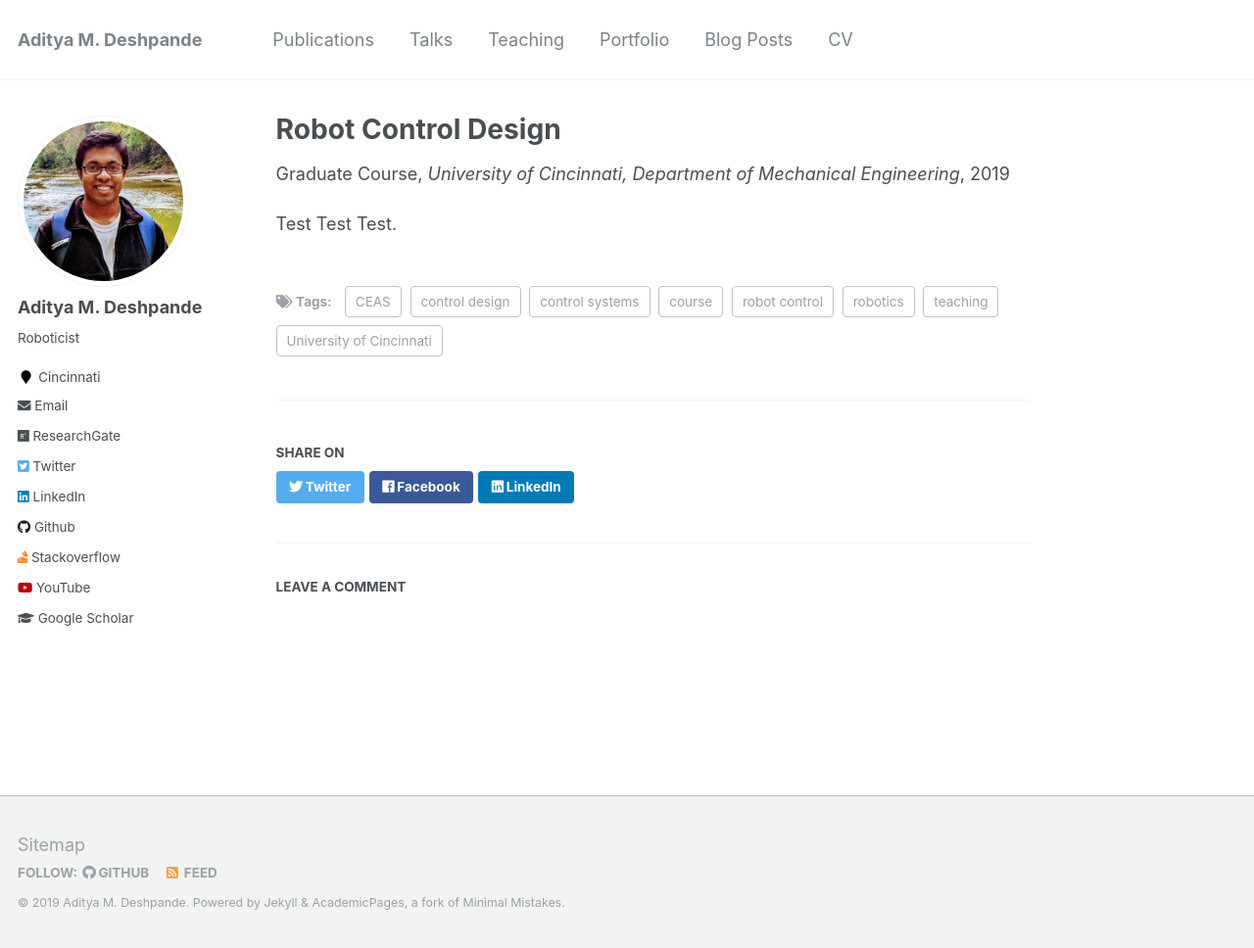
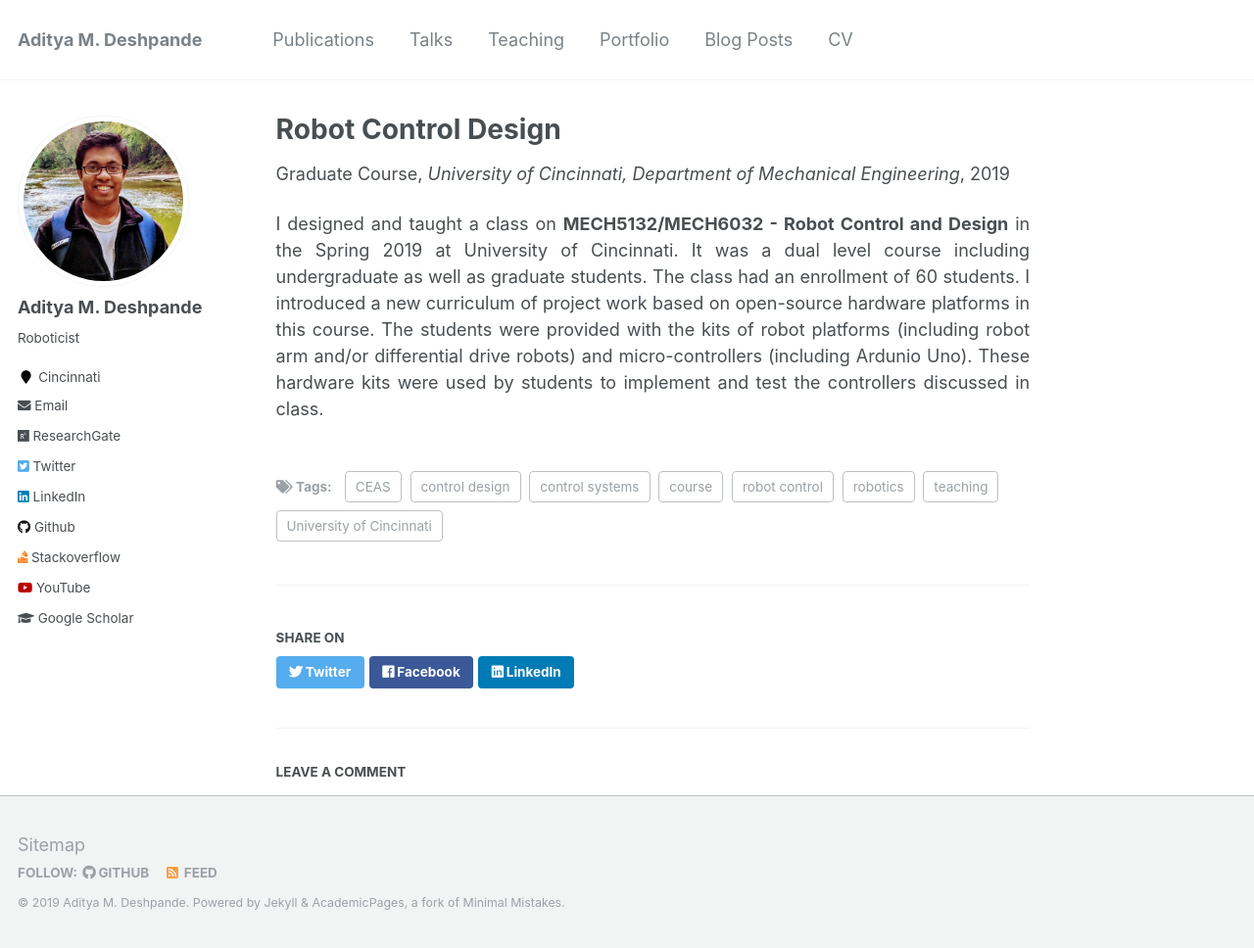
Before and after one commit to adipandas/adipandas.github.io, a Jekyll site: the page built from _teaching/2019-01-14-spring-teaching-1.md, in a window 1280 px wide and 968 px high. Shown: the whole window at 98% size. Built offline with Jekyll 4.4.1, drawn with Linux system fonts in a browser that asks for light colours; comment, search, counter and statistics services are not loaded.

Commit message:
Update 2019-01-14-spring-teaching-1.md

```diff
--- a/_teaching/2019-01-14-spring-teaching-1.md
+++ b/_teaching/2019-01-14-spring-teaching-1.md
@@ -20,4 +20,4 @@
   - CEAS
 ---
 
-Test Test Test.
+I designed and taught a class on <b>MECH5132/MECH6032 - Robot Control and Design</b> in the Spring 2019 at University of Cincinnati. It was a dual level course including undergraduate as well as graduate students. The class had an enrollment of 60 students. I introduced a new curriculum of project work based on open-source hardware platforms in this course. The students were provided with the kits of robot platforms (including robot arm and/or differential drive robots) and micro-controllers (including Ardunio Uno). These hardware kits were used by students to implement and test the controllers discussed in class.
```
